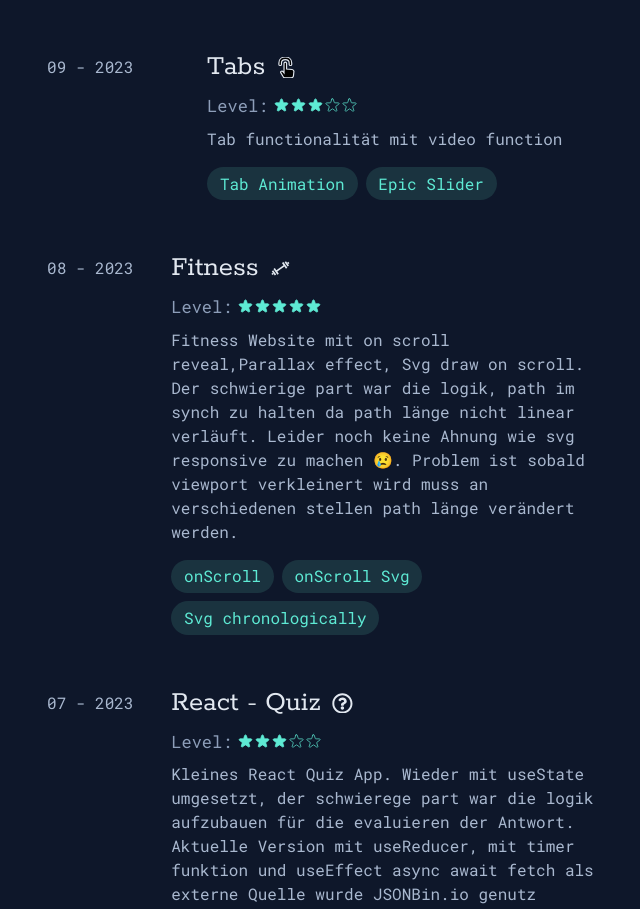
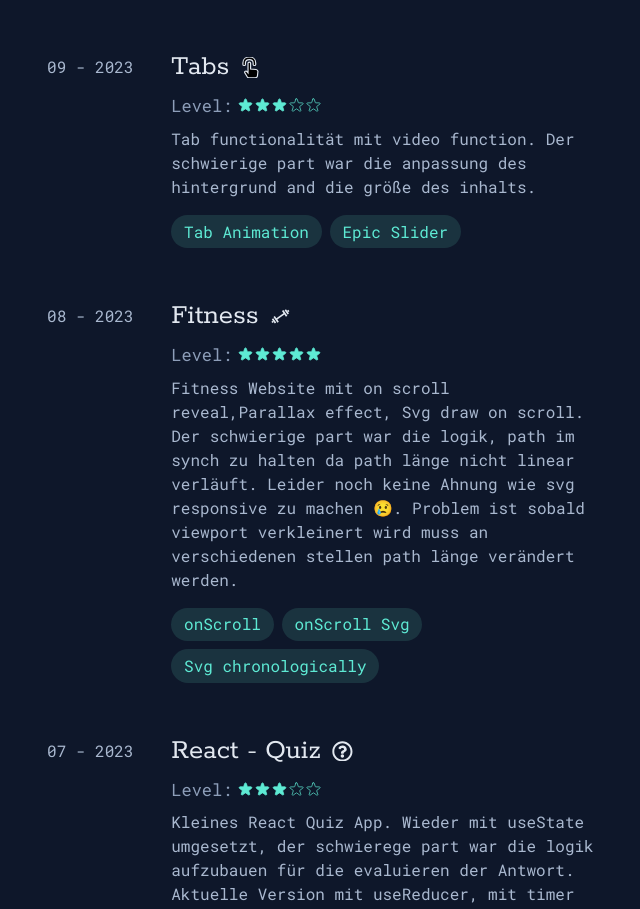
Before and after one commit to Spawn2k/react_deploy_gh, a React (Vite) app: page / in a window 1280 px wide. Shown: the part 1130-2039 px from the top of the page, without its empty margins (552-1192 px from the left). Built offline with nearby package versions, Linux system fonts and the light colour scheme; a web font is replaced by a local one.

Commit message:
fix width

```diff
--- a/src/data/projekts.jsx
+++ b/src/data/projekts.jsx
@@ -273,7 +273,7 @@ const projekts = [
     level: 3,
     react: false,
     date: '09 - 2023',
-    description: 'Tab functionalität mit video function',
+    description: 'Tab functionalität mit video function. Der schwierige part war die anpassung des hintergrund and die größe des inhalts.',
     icon: (<svg height="1em" width="1em" viewBox="-2.5 0 18 18">
         <g id="Page-1" stroke="currentColor" strokeWidth="1" fill="currentColor" fillRule="evenodd">
         <g id="Dribbble-Light-Preview" transform="translate(-343.000000, -760.000000)" fill="#000000">
```
